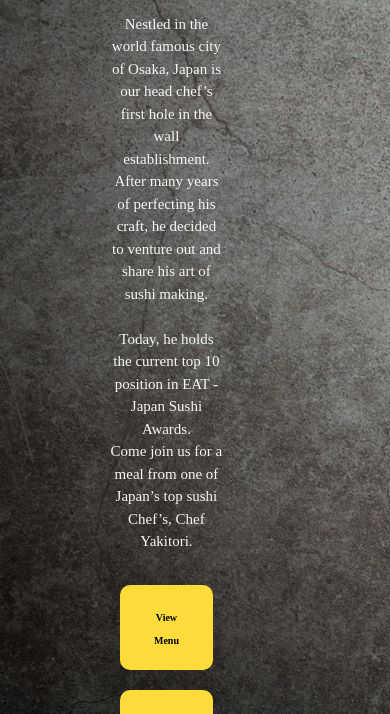
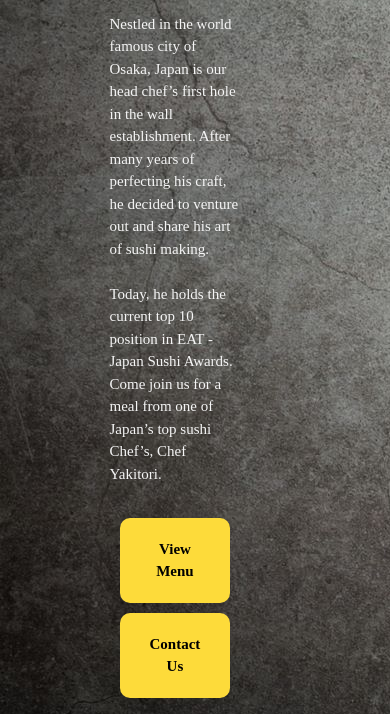
Before and after one commit to kevinlam11/GatewayV2, a plain HTML site: page index.html in a window 390 px wide. Shown: the part 528-1242 px from the top of the page. Drawn offline with nearby package versions, Linux system fonts and the light colour scheme.

Commit message:
updated media query

```diff
--- a/style.css
+++ b/style.css
@@ -8,6 +8,7 @@ body {
   background-size: 100vw 100vh;
   background-repeat: no-repeat;
   background-attachment: fixed;
+  background-size: cover;
 }
 .bg2 {
   background-repeat: no-repeat;
@@ -134,12 +135,14 @@ body {
   left: 0;
   right: 0;
   background-color: whitesmoke;
+  /* transforms the card to go down */
   transform: translateY(100%);
   transition: 0.2s ease-in-out;
   opacity: 85%;
 }
 
 .card1:hover .cardOverlay1 {
+  /* transforms the card to come up  */
   transform: translateY(0);
 }
 
@@ -148,12 +151,9 @@ body {
   display: flex;
   align-items: center;
   background-color: whitesmoke;
+  /* keeps title on card */
   transform: translateY(-100%);
   transition: 0.2s ease-in-out;
-}
-
-.card1:hover .cardHeader1 {
-  transform: translateY(0);
 }
 
 .cardHeaderText1 {
@@ -342,13 +342,13 @@ body {
   }
   p {
     font-size: 50px;
-    display: flex;
+  }
+  .button {
     flex-wrap: wrap;
-    width: fit-content;
-    text-align: center;
+    display: block;
   }
   .button1 {
-    font-size: 10px;
+    font-size: 15px;
   }
   .title {
     font-size: 16px;
@@ -389,7 +389,7 @@ body {
   /* CONTACT ME CONTACT ME CONTACT ME CONTACT ME CONTACT ME CONTACT ME CONTACT ME */
 
   .contact {
-    display: flexbox;
+    /* display: flexbox; */
     margin-left: 15%;
     align-items: center;
   }
```
Also changed, not shown: menu.html (+1 -2 lines).
